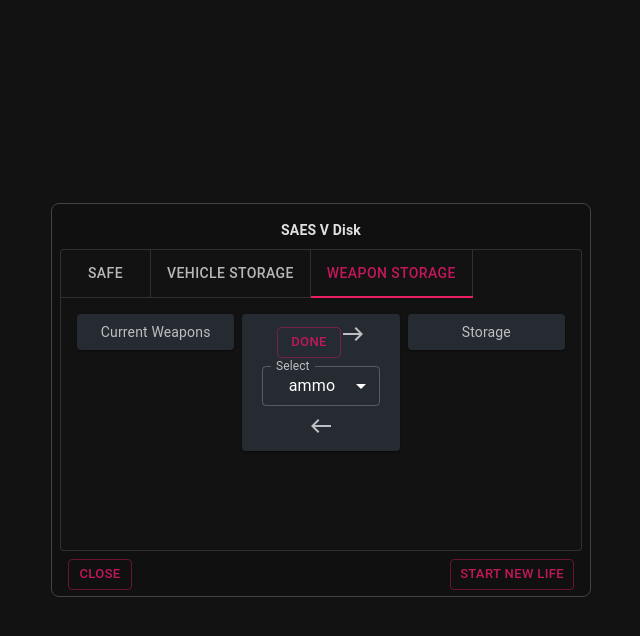
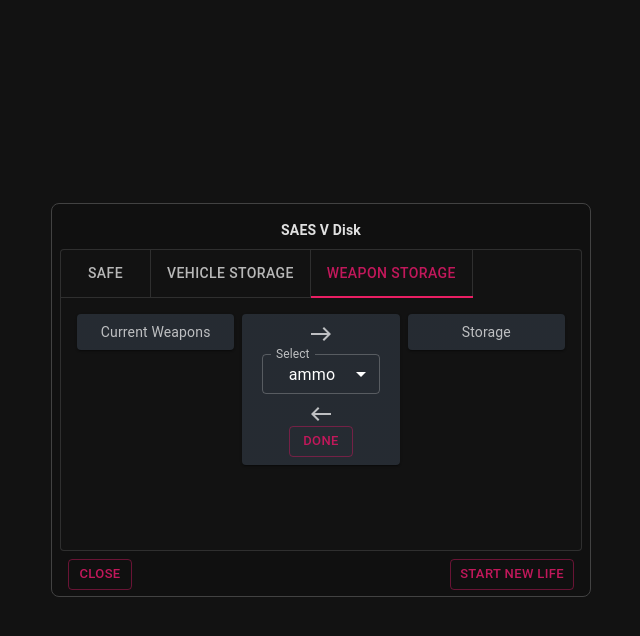
Before and after one commit to vtonu/material_ui_box, a React (Create React App) app: page / in a window 1280 px wide. Both pictures are taken after a click on the tab "WEAPON STORAGE". Shown: the top 636 px of the page, without its empty margins (319-959 px from the left). Built offline with nearby package versions, Linux system fonts and the light colour scheme.

Commit message:
Centered items in the middle grid

```diff
--- a/src/components/weaponStorage.js
+++ b/src/components/weaponStorage.js
@@ -25,12 +25,19 @@ export default function AutoGrid() {
         </Grid>
         <Grid xs={4}>
           <Item>
-            <Button variant="outlined" size="small">
-              done
-            </Button>
-            <EastOutlined></EastOutlined>
-            <SelectTextFields></SelectTextFields>
-            <WestOutlinedIcon></WestOutlinedIcon>
+            <Box
+              sx={{
+                display: 'flex',
+                flexDirection: 'column',
+                alignItems: 'center',
+              }}>
+              <EastOutlined></EastOutlined>
+              <SelectTextFields></SelectTextFields>
+              <WestOutlinedIcon></WestOutlinedIcon>
+              <Button variant="outlined" size="small">
+                done
+              </Button>
+            </Box>
           </Item>
         </Grid>
         <Grid xs>
```
